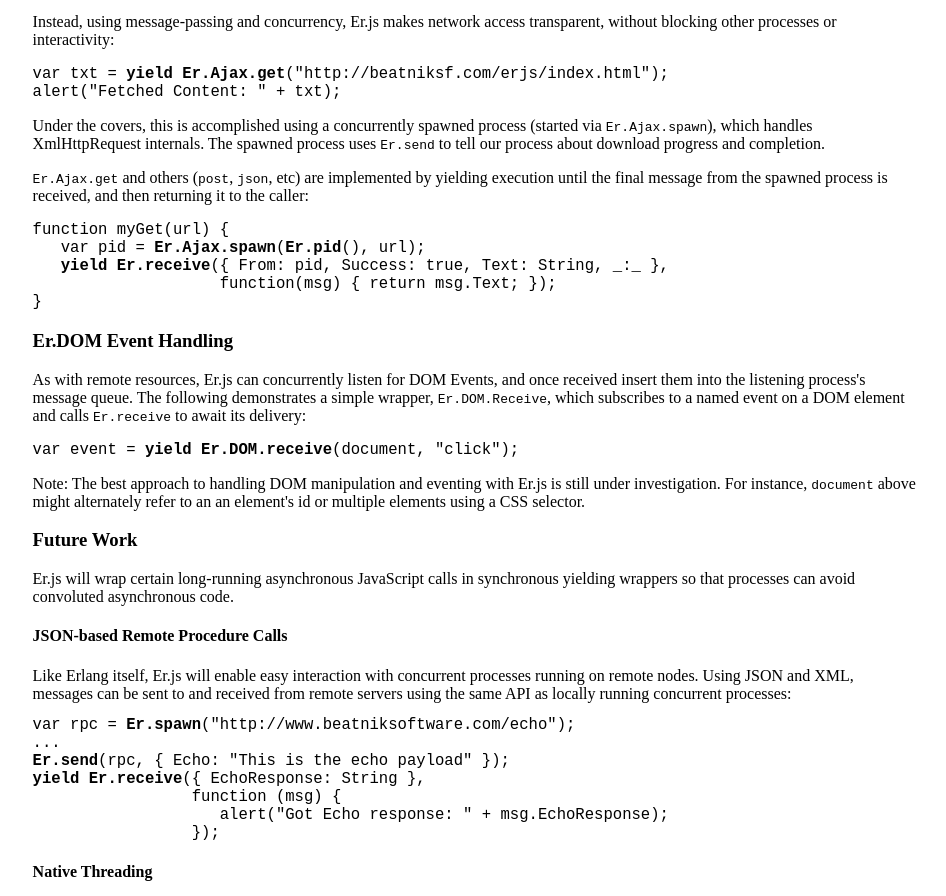
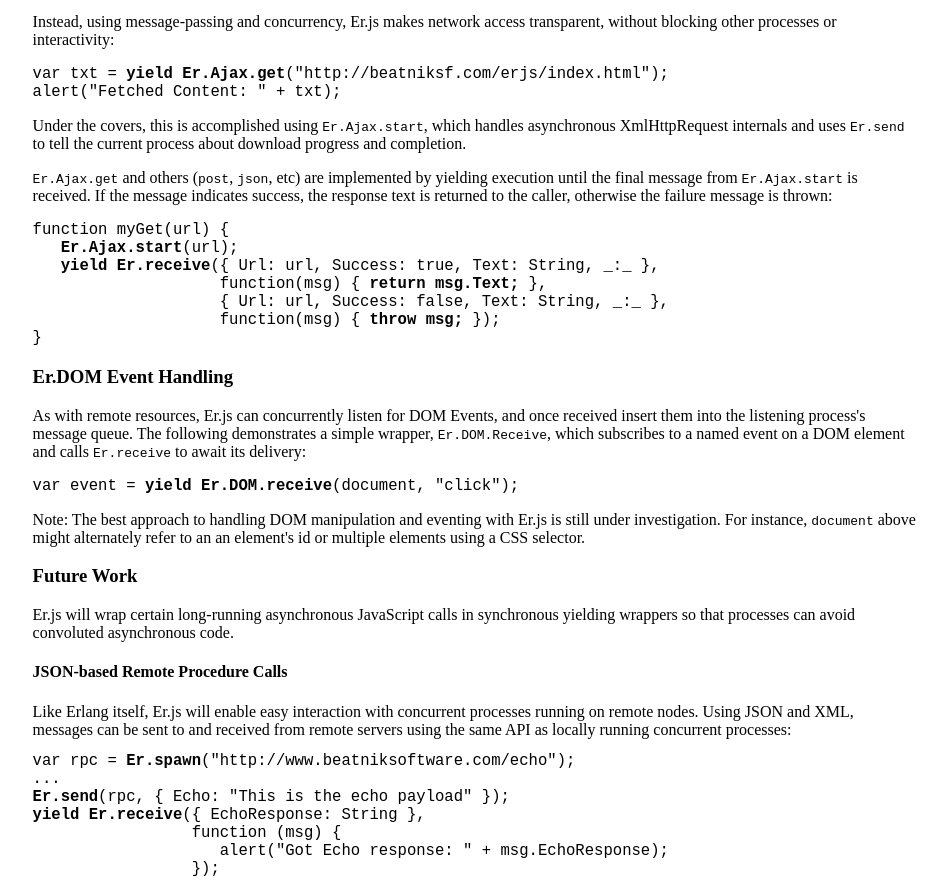
Before and after one commit to orph/erjs, a plain HTML site: page index.html in a window 1280 px wide. Shown: the part 1615-2511 px from the top of the page, without its empty margins (165-1111 px from the left). Drawn offline with Linux system fonts and the light colour scheme.

```diff
--- a/index.html
+++ b/index.html
@@ -138,19 +138,23 @@ transparent, without blocking other processes or interactivity:</p>
 <pre><big>var txt = <strong>yield Er.Ajax.get</strong>("http://beatniksf.com/erjs/index.html");
 alert("Fetched Content: " + txt);</big></pre>
 
-<p>Under the covers, this is accomplished using a concurrently spawned process
-(started via <code>Er.Ajax.spawn</code>), which handles XmlHttpRequest
-internals.  The spawned process uses <code>Er.send</code> to tell our
-process about download progress and completion.</p>
+<p>Under the covers, this is accomplished using <code>Er.Ajax.start</code>,
+which handles asynchronous XmlHttpRequest internals and uses
+<code>Er.send</code> to tell the current process about download progress and
+completion.</p>
 
 <p><code>Er.Ajax.get</code> and others (<code>post</code>, <code>json</code>,
-etc) are implemented by yielding execution until the final message
-from the spawned process is received, and then returning it to the caller:</p>
+etc) are implemented by yielding execution until the final message from
+<code>Er.Ajax.start</code> is received.  If the message indicates success, the
+response text is returned to the caller, otherwise the failure message is
+thrown:</p>
 
 <pre><big>function myGet(url) {
-   var pid = <strong>Er.Ajax.spawn</strong>(<strong>Er.pid</strong>(), url);
-   <strong>yield Er.receive</strong>({ From: pid, Success: true, Text: String, _:_ },
-                    function(msg) { return msg.Text; });
+   <strong>Er.Ajax.start</strong>(url);
+   <strong>yield Er.receive</strong>({ Url: url, Success: true, Text: String, _:_ },
+                    function(msg) { <strong>return msg.Text;</strong> },
+                    { Url: url, Success: false, Text: String, _:_ },
+                    function(msg) { <strong>throw msg;</strong> });
 }</big></pre>
 
 <h3>Er.DOM Event Handling</h3>
```
Also changed, not shown: er.js (+24 -4 lines), 1 other file.
